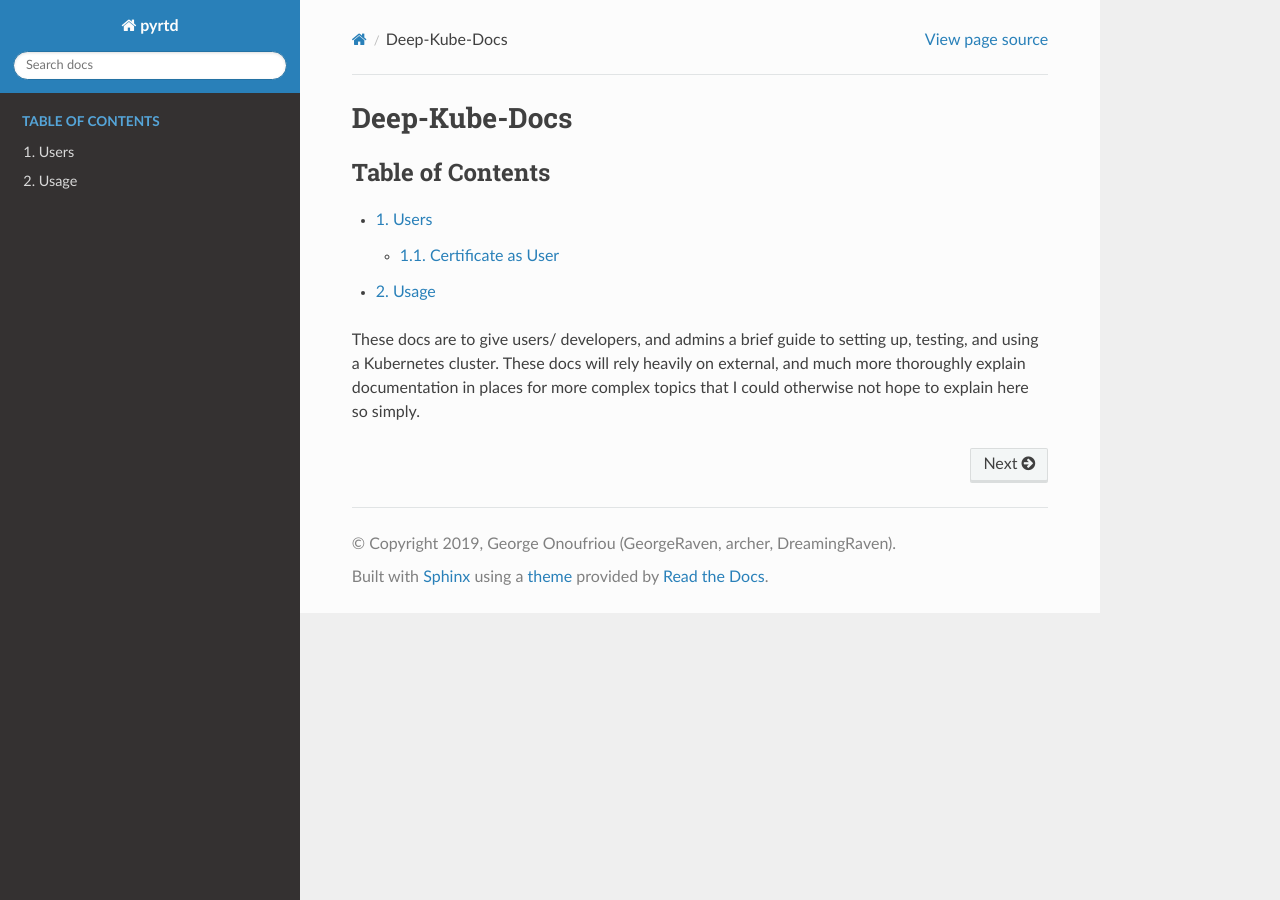
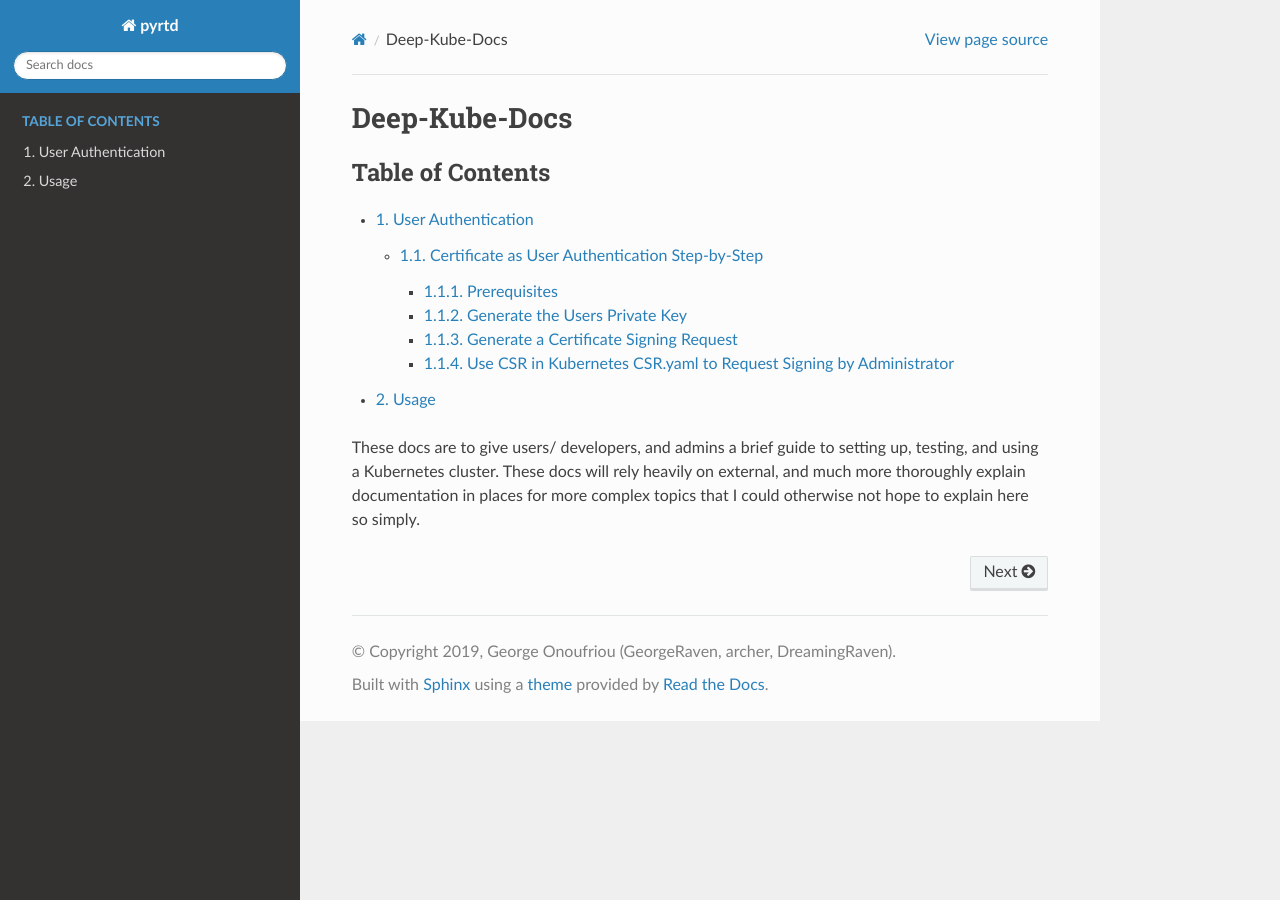
Before and after one commit to DreamingRaven/deep-kube-docs, a Sphinx documentation site: the page built from docs/source/index.rst, in a window 1280 px wide. Built offline with Sphinx 7.4.7 and the Read the Docs theme 2.0.0, drawn with Linux system fonts in a browser that asks for light colours; the version number could not be read and is left out; part of the change alters nothing that is shown.

Commit message:
Added examples + more in user auth section
User auth section is getting pretty fleshed out now. Hopefully it will
be relatievely clear to others.

```diff
--- a/docs/source/index.rst
+++ b/docs/source/index.rst
@@ -7,7 +7,7 @@ Deep-Kube-Docs
 ==============
 
 .. toctree::
-  :maxdepth: 2
+  :maxdepth: 3
   :caption: Table of Contents
   :numbered:
 
--- a/docs/source/users.rst
+++ b/docs/source/users.rst
@@ -3,22 +3,44 @@
 .. _csr-gen: https://kubernetes.io/docs/reference/access-authn-authz/authentication/#x509-client-certs
 .. |csr-gen| replace:: certificate signing request generation
 
-Users
-#####
+User Authentication
+###################
 
-By default the Kube-api-server does not have user authentication. Instead you can use signed certificates to authenticate a user and the users group, as the kube-api-server will trust certificates signed by its own certificate-authority and has an interman mechanism known as certificate signing requests with which approval can be sought to sign certificates with the internal CA.cert.
+By default the Kube-api-server does not have user authentication. Instead you can use signed certificates to authenticate a user and the users group, as the kube-api-server will trust certificates signed by its own certificate-authority and has an internal mechanism known as certificate signing requests with which approval can be sought to sign certificates with the internal CA.cert.
 
-Certificate as User
-===================
+Certificate as User Authentication Step-by-Step
+===============================================
 
 To have a certificate represent a user there are 3 requirements of the certificate:
 
-- the CN (common name field) is populated with the username desired.
-- the O (organisation filed) is populated with the groups of the user (can specify multiple).
+- the CN (common name field) is populated with the username desired, or more specifically the username the administrator has/ expects for you with your roles/ role bindings.
+- the O (organisation filed) is populated with the groups of the user that the administrator is expecting (can specify multiple).
 - the certificate is signed by the kubernetes certificate authority (part of any kubernetes cluster)
 
-Generate the Users certificate
+To do this you must have completed the following |auth_prerequisites| -> |auth_private_key| ->  |auth_csr| -> |auth_kube_csr|.
+
+.. |auth_prerequisites| replace:: :ref:`auth_prerequisites`
+
+.. _auth_prerequisites:
+
+Prerequisites
++++++++++++++
+
+
+- OpenSSL
+
+  - `Windows <https://stackoverflow.com/questions/50625283/how-to-install-openssl-in-windows-10/51757939#51757939>`_
+  - `linux <https://wiki.archlinux.org/index.php/OpenSSL>`_
+  - `osx <https://stackoverflow.com/questions/35129977/how-to-install-latest-version-of-openssl-mac-os-x-el-capitan>`_
+
+.. |auth_private_key| replace:: :ref:`auth_private_key`
+
+.. _auth_private_key:
+
+Generate the Users Private Key
 ++++++++++++++++++++++++++++++
+
+First to get this certificate to represent a user we need to generate a private key. This private key is a secret that only the user should have as for all intensive purposes it is the user when embedded in a certificate as far as the kube-api is concerned.
 
 :|bash shell|_ example; Generating private key:
 
@@ -26,22 +48,53 @@ Generate the Users certificate
 
     openssl genrsa -out |username|.key 2048
 
+Replace |username| with the desired |username|
+
+.. |auth_csr| replace:: :ref:`auth_csr`
+
+.. _auth_csr:
 
 Generate a Certificate Signing Request
 ++++++++++++++++++++++++++++++++++++++
+
+.. warning::
+
+  The |username| and |group| (s) used here must match what the roles/ role bindings are expecting, or else they simply wont allow the user under RBAC to access anything even if they are accepted.
+
+Now that we have the private key we want to use, we need to create a certificate signing request (CSR) to associate the private key with a certificate that contains all the additional information we want it to be related to like the common name, and organisation fields.
 
 :|bash shell|_ example; |csr-gen|_:
 
 .. parsed-literal::
 
-    openssl genrsa -out |username|.key 2048
+    openssl req -new -key |username|.key -out |username|.csr -subj "/CN=username/O=group"
+
+OR
+
+:|bash shell|_ example; multi group |csr-gen|_:
+
+.. parsed-literal::
+
+    openssl req -new -key |username|.key -out |username|.csr -subj "/CN=username/O=group1/O=group2"
+
+.. warning::
+
+  Make sure you replace |username| and |group| with the correct/ desired |username| and |group| specified by your cluster administrator. (the last |username| and |group| are not highlighted as quoted)
 
 See also:
 
 - |csr-gen|_
 
-Use CSR in Kubernetes CSR.yaml for Signing by CA
-++++++++++++++++++++++++++++++++++++++++++++++++
+.. |auth_kube_csr| replace:: :ref:`auth_kube_csr`
+
+.. _auth_kube_csr:
+
+Use CSR in Kubernetes CSR.yaml to Request Signing by Administrator
+++++++++++++++++++++++++++++++++++++++++++++++++++++++++++++++++++
+
+.. literalinclude:: ../../examples/username-csr.yaml
+   :language: yaml
+   :linenos:
 
 :creation of database example:
 
```
Also changed, not shown: 2 other files.
